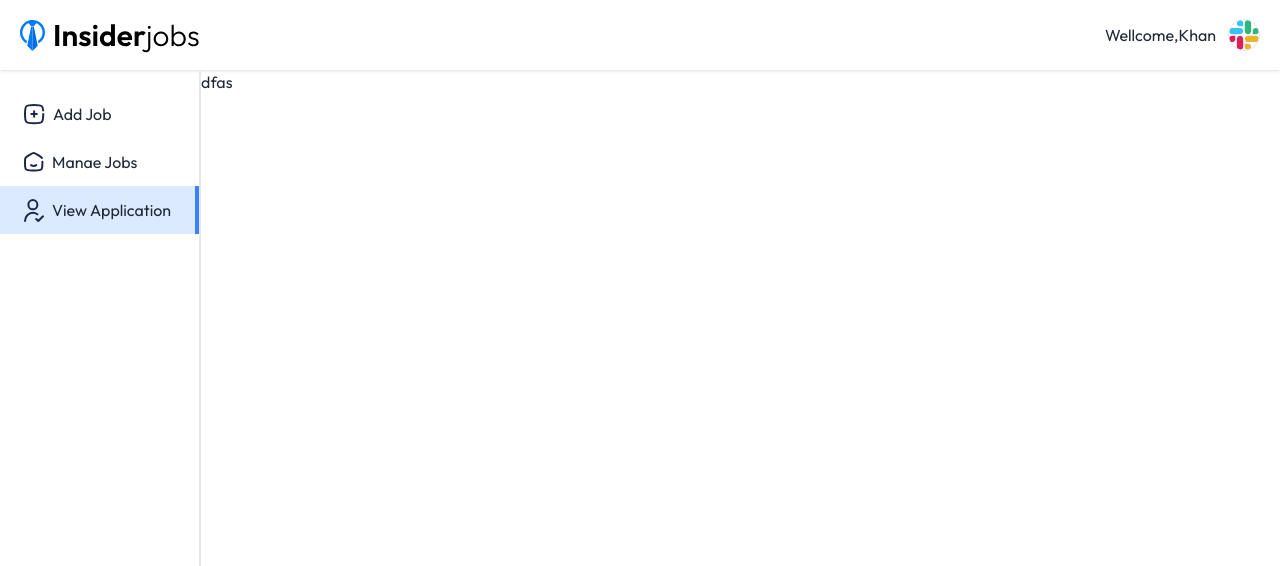
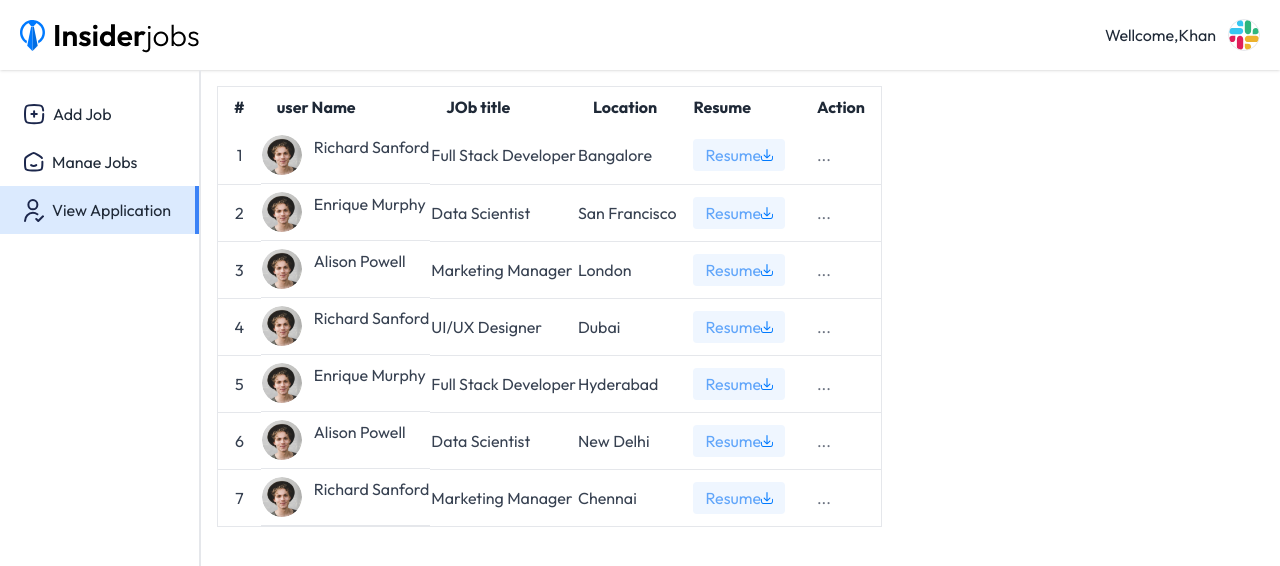
Before and after one commit to Humayun167/Employnix, a React (Vite) app in the folder client/: page /dashboard/view-applications in a window 1280 px wide. Shown: the top 566 px of the page. Built offline with nearby package versions, Linux system fonts and the light colour scheme.

Commit message:
add job and view application section donw

```diff
--- a/client/src/pages/AddJob.jsx
+++ b/client/src/pages/AddJob.jsx
@@ -1,5 +1,6 @@
 import React, { useEffect, useRef, useState } from 'react';
 import Quill from 'quill';
+import { JobCategories, JobLocations } from '../assets/assets';
 
 const AddJob = () => {
 
@@ -24,18 +25,62 @@ const AddJob = () => {
 
 
     return (
-       <form>
-           <div>
+       <form className='container p-4 flex flex-col w-full items-start gap-3'>
+           <div className='mb-2 '>
             <p>Job Title</p>
             <input type="text" placeholder='type here'
-            onChange={e=>setTitle(e.target.value)} value={title} />
+            onChange={e=>setTitle(e.target.value)} value={title}
+            className='w-full max-w-lg px-3 py-2 border-2 border-gray-300 rounded'
+            />
            </div>
 
-           <div>
-            <p>Job description</p>
-            <div ref={editorRef} id="editor" style={{height:'300px'}}></div>
+           <div className='w-full max-w-lg'>
+            <p className='my-2'>Job description</p>
+            <div ref={editorRef} >
+
 
             </div>
+
+            </div>
+
+            <div className='flex flex-col sm:flex-row gap-2 w-full sm:gap-8'>
+               <div>
+               <p className='mb-2'>Job Category</p>
+                <select className='w-full px-3 py-2 border-2 border-gray-300 rounded' onChange={e => setCategory(e.target.value)}>
+                    {
+                        JobCategories.map((category,index)=>(
+                            <option key={index} value={category}>{category}</option>
+
+                    ))}
+                </select>
+               </div>
+
+
+               <div>
+               <p className='mb-2'>Job Location</p>
+                <select className='w-full px-3 py-2 border-2 border-gray-300 rounded' onChange={e => setLocation(e.target.value)}>
+                    {
+                        JobLocations.map((location,index)=>(
+                            <option key={index} value={location}>{location}</option>
+
+                    ))}
+                </select>
+               </div>
+               <div>
+               <p className='mb-2'>Job Level</p>
+                <select className='w-full px-3 py-2 border-2 border-gray-300 rounded' onChange={e => setLevel(e.target.value)}>
+                    <option value="Beginner Level">Beginner Level</option>
+                    <option value="Intermidiate Level">Intermidiate Level</option>
+                    <option value="Senior Level">Senior Level</option>
+                </select>
+               </div>
+            </div>
+            <div>
+                 <p>Job Salary</p>
+                 <input className='w-full px-3 py-2 border-2 border-gray-300 rounded sm:w-[120px]' onChange={e=> setSalary(e.target.value)} type="number" placeholder='2500' />
+            </div>
+
+            <button className='px-4 py-2 bg-blue-500 text-white rounded-lg hover:bg-blue-600 transition duration-300"'>Add</button>
 
        </form>
     );
--- a/client/src/pages/Dashboard.jsx
+++ b/client/src/pages/Dashboard.jsx
@@ -1,4 +1,3 @@
-
 import { assets } from './../assets/assets';
 import { NavLink, Outlet, useNavigate } from 'react-router-dom';
 const Dashboard = () => {
--- a/client/src/pages/ViewApplication.jsx
+++ b/client/src/pages/ViewApplication.jsx
@@ -1,9 +1,55 @@
 import React from 'react';
+import { assets, viewApplicationsPageData } from '../assets/assets';
 
 const ViewApplication = () => {
     return (
-        <div>
-            <h3>dfas</h3>
+        <div className='container mx-auto p-4'>
+            <div>
+                <table className='w-full max-w-4xl bg-white border border-gray-200 max-sm:text-sm'>
+                    <thead>
+                        <tr className='borderb '>
+                            <th className='py-2 px-4 text-left'>#</th>
+                            <th className='py-2 px-4 text-left'>user Name</th>
+                            <th className='py-2 px-4 text-left max-sm:hidden'>JOb title</th>
+                            <th className='py-2 px-4 text-left max-sm:hidden'>Location</th>
+                            <th className='py-2 px-4 text-left'>Resume</th>
+                            <th className='py-2 px-4 text-left'>Action</th>
+
+                        </tr>
+                    </thead>
+                    <tbody>
+                         {viewApplicationsPageData.map((applicant,index)=>(
+                           <tr key={index} className='text-gray-700'>
+                            <td className='py-2 border-b text-center'>{index+1}</td>
+                            <td className='py-2 border-b text-center flex'>
+                                <img className='w-10 h-10 rounded-full mr-3 max-sm:hidden' src={applicant.imgSrc} alt="" />
+                                <span>{applicant.name}</span>
+                            </td>
+                            <td className='py-2 border-b max-sm:hidden'>
+                                {applicant.jobTitle}
+                            </td>
+                            <td className='py-2 border-b max-sm:hidden'>
+                                {applicant.location}
+                            </td>
+                            <td className='py-2 border-b px-4'>
+                                <a href="" className='bg-blue-50 text-blue-400 px-3 py-1 rounded inline-flex items-center'  target='_blank'>
+                                    Resume <img src={assets.resume_download_icon} alt="" />
+                                </a>
+                            </td>
+                            <td className='py-2 px-4 border-b relative'>
+                                <div className='relative inline-block text-left group'>
+                                    <button className='text-gray-500 action-button'>...</button>
+                                     <div className='z-10 hidden absolute right-0 md:left-0 mt-2 w-32 bg-white border border-gray-200 rounded shadow group-hover:block'>
+                                        <button className='block w-full text-left px-4 text-blue-500 hover:bg-gray-100'>Accept</button>
+                                        <button className='block w-full text-left px-4 text-blue-500 hover:bg-gray-100'>Reject</button>
+                                     </div>
+                                </div>
+                            </td>
+                           </tr>
+                         ))}
+                    </tbody>
+                </table>
+            </div>
         </div>
     );
 };
```
